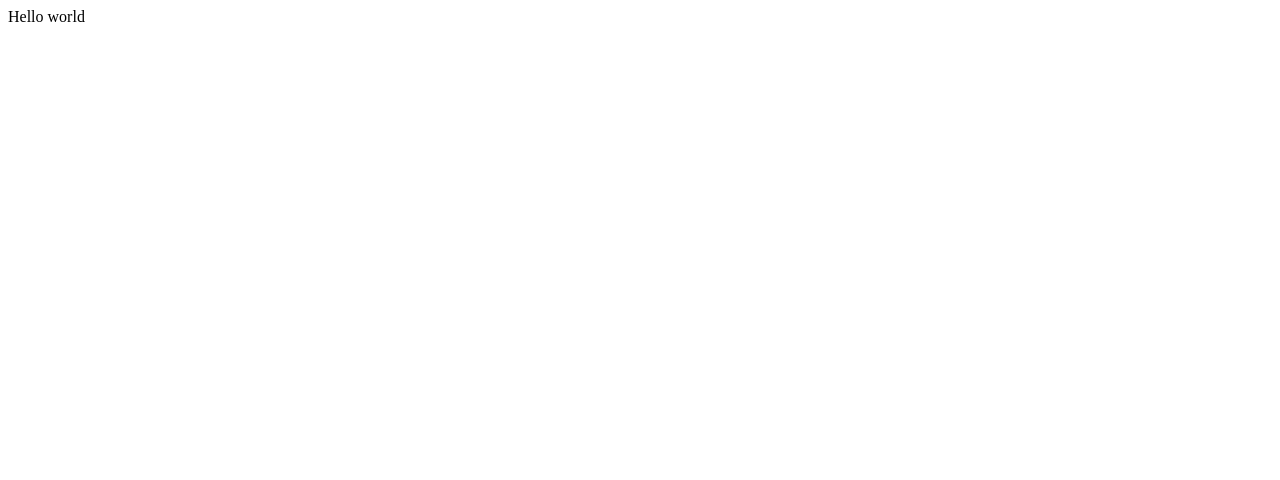
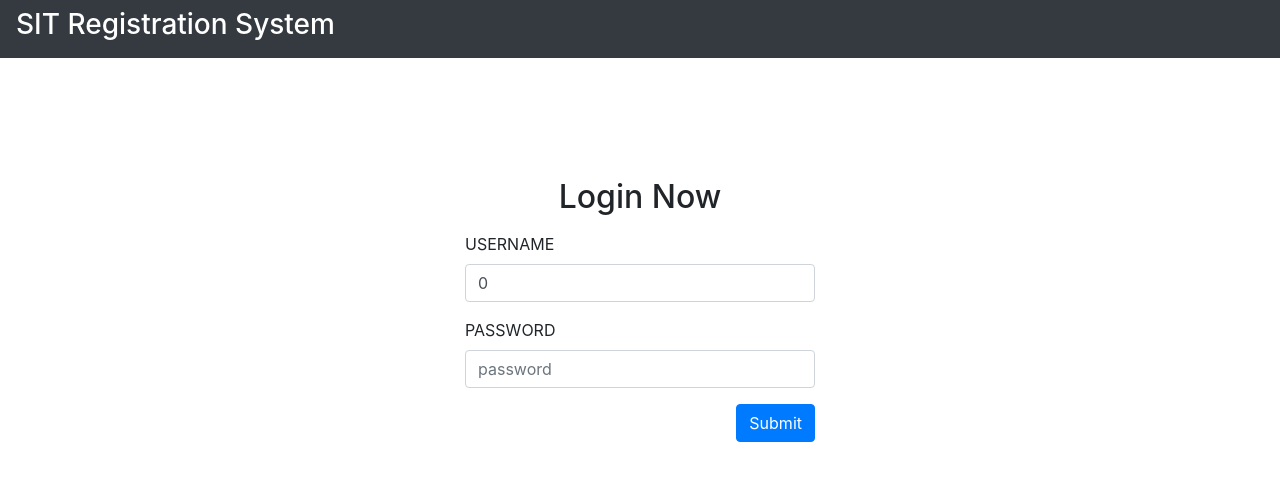
Before and after one commit to grizzly3ear/CloudNativeMidtermExam, a Next.js app in the folder WEB/: page / in a window 1280 px wide. Shown: the top 480 px of the page. Built offline with nearby package versions, Linux system fonts and the light colour scheme; no server answers.

Commit message:
[UPDATE] Web / user can enroll the subject

```diff
--- /dev/null
+++ b/WEB/components/Home.js
@@ -0,0 +1,19 @@
+import React from 'react'
+import NavBar from './NavBar'
+import SubjectList from './SubjectList'
+
+export default class extends React.Component{
+    constructor(props){
+        super(props)
+        this.state = {
+
+        }
+    }
+    render(){
+        return (
+            <div>
+                <SubjectList user={this.props.user}/>
+            </div>
+        )
+    }
+}
--- /dev/null
+++ b/WEB/components/Login.js
@@ -0,0 +1,68 @@
+import React from 'react'
+import axios from '../utils/axios'
+
+class Login extends React.Component {
+    constructor(props) {
+        super(props)
+        this.state = {
+            id: 0,
+            password: '',
+        }
+        this.onSubmit = this.onSubmit.bind(this)
+    }
+
+    async onSubmit(){
+        const data =await axios.post('/login', {
+            id: parseInt(this.state.id),
+            password: this.state.password
+        });
+        if(data.data.id){
+
+            this.props.setUser(data.data)
+        }
+        if(this.state.message == 'pass'){
+            window.location.href = '/home'
+        }
+
+        console.log({data}.data);
+    }
+    componentDidMount(){
+        console.log('mount')
+        if(this.state.message == 'pass'){
+            console.log('say hi')
+        }
+    }
+
+    render() {
+        return (
+            <div className="container">
+                <div className="row">
+                    <div className="col-md-4"></div>
+                    <div className="col-md-4 login-sec">
+                        <br />
+                        <br />
+                        <br />
+                        <br />
+                        <br />
+                        <h2 className="text-center">Login Now</h2>
+                            <div className="form-group">
+                                <p style={{color: 'red'}}>{(this.state.message=='fail'?'wrong username or password': '')}</p>
+                                <label for="exampleInputEmail1" className="text-uppercase">Username</label>
+                                <input type="text" onChange={(e) => {this.setState({id: e.target.value})}} value={this.state.id} className="form-control" placeholder="student id" name="id" />
+                            </div>
+                            <div className="form-group">
+                                <label for="exampleInputPassword1" className="text-uppercase">Password</label>
+                                <input type="password" onChange={(e) => {this.setState({password: e.target.value})}} value={this.state.password} className="form-control" placeholder="password" name="password" />
+                            </div>
+                            <div className="form-check">
+                                <button onClick = {this.onSubmit} className="btn btn-primary float-right">Submit</button>
+                            </div>
+
+                    </div>
+
+                </div>
+            </div>
+        )
+    }
+}
+export default Login;
--- /dev/null
+++ b/WEB/components/NavBar.js
@@ -0,0 +1,9 @@
+export default (props) => {
+    return (
+        <div>
+            <nav className="navbar navbar-dark bg-dark">
+                <h3 style={{color: 'white'}}>SIT Registration System</h3>
+            </nav>
+        </div>
+    )
+}
--- /dev/null
+++ b/WEB/components/Subject.js
@@ -0,0 +1,46 @@
+import React from 'react'
+import axios from '../utils/axios'
+
+class Subject extends React.Component {
+    constructor(props) {
+        super(props)
+        this.state = {
+
+        }
+    }
+
+    async enrollSubject(subjectId) {
+        console.log('====================================');
+        console.log(this.props.id + '   ' + subjectId);
+        console.log('====================================');
+        const { data } = await axios.post('/enroll', {
+            studentId: this.props.id,
+            subjectId: subjectId,
+            year: this.props.year
+
+        }, {
+                baseURL: 'http://localhost:8080'
+            })
+        console.log('finish enroll')
+        console.log('====================================');
+        console.log({ data });
+        console.log('====================================');
+    }
+
+    render() {
+
+        return (
+            <div className="row">
+                <div className="col-md-3"></div>
+                {console.log(this.props.data.id)}
+                <div className="col-md-2"><h5>{this.props.data.courseCode}</h5></div>
+                <div className="col-md-2"><h5>{this.props.data.courseName}</h5></div>
+                <div className="col-md-2"><h5>{this.props.data.lecturer}</h5></div>
+                <div className="col-md-2"><h5>{this.props.data.seat}</h5></div>
+                <button className="btn btn-primary" onClick={() => { this.enrollSubject(this.props.data.id) }} >Enroll!!</button>
+
+            </div>
+        )
+    }
+}
+export default Subject
--- /dev/null
+++ b/WEB/components/SubjectList.js
@@ -0,0 +1,47 @@
+import React from 'react'
+import Subject from './Subject'
+import axios from '../utils/axios'
+
+export default class extends React.Component {
+    constructor(props) {
+        super(props)
+        this.state = {
+            subjects: []
+        }
+        this.getList = this.getList.bind(this)
+    }
+    async getList() {
+        const data = await axios.get(`subject/${this.props.user.id}`, {
+            baseURL: 'http://localhost:8090'
+        })
+        console.log(data.data)
+        this.setState({
+            subjects: data.data
+        })
+    }
+    componentDidMount() {
+        this.getList()
+    }
+
+    render() {
+        const subjects = this.state.subjects.map(subject => {
+            return (
+                <Subject data={subject} key={subject.id} id={this.props.user.id} year={this.props.user.year} />
+            )
+        })
+        return (
+            <div>
+                <div className="row">
+                    <div className="col-md-3"></div>
+                    <div className="col-md-2"><h5>Course Code</h5></div>
+                    <div className="col-md-2"><h5>Course Name</h5></div>
+                    <div className="col-md-2"><h5>Lecturer</h5></div>
+                    <div className="col-md-2"><h5>Seat</h5></div>
+
+                </div>
+                {subjects}
+            </div>
+
+        )
+    }
+}
--- a/WEB/package.json
+++ b/WEB/package.json
@@ -10,7 +10,8 @@
     "next": "^6.0.2",
     "nextjs": "^0.0.3",
     "react": "^16.4.1",
-    "react-dom": "^16.4.1"
+    "react-dom": "^16.4.1",
+    "styled-components": "^4.0.2"
   },
   "scripts": {
     "dev": "next",
--- /dev/null
+++ b/WEB/pages/_document.js
@@ -0,0 +1,45 @@
+import Document, { Head, Main, NextScript } from 'next/document'
+import { ServerStyleSheet } from 'styled-components'
+
+const { API_URL, URL, SOCKET_URL } = process.env
+const env = { API_URL, URL, SOCKET_URL }
+
+export default class MyDocument extends Document {
+    constructor() {
+        super()
+        this.state = {
+            user: ''
+        }
+    }
+    static async getInitialProps(ctx) {
+        const { renderPage } = ctx
+        const props = await Document.getInitialProps(ctx)
+        const sheet = new ServerStyleSheet()
+        const page = renderPage(App => props => sheet.collectStyles(<App {...props} />))
+        const styleTags = sheet.getStyleElement()
+        return { ...page, styleTags, ...props }
+    }
+    setUser(data){
+        this.setState({
+            user: data
+        })
+    }
+    render() {
+        return (
+            <html>
+                <Head>
+                    <link rel="stylesheet" href="https://stackpath.bootstrapcdn.com/bootstrap/4.1.3/css/bootstrap.min.css" integrity="sha384-MCw98/SFnGE8fJT3GXwEOngsV7Zt27NXFoaoApmYm81iuXoPkFOJwJ8ERdknLPMO" crossorigin="anonymous" />
+                    <script src="https://code.jquery.com/jquery-3.3.1.slim.min.js" integrity="sha384-q8i/X+965DzO0rT7abK41JStQIAqVgRVzpbzo5smXKp4YfRvH+8abtTE1Pi6jizo" crossorigin="anonymous"></script>
+                    <script src="https://cdnjs.cloudflare.com/ajax/libs/popper.js/1.14.3/umd/popper.min.js" integrity="sha384-ZMP7rVo3mIykV+2+9J3UJ46jBk0WLaUAdn689aCwoqbBJiSnjAK/l8WvCWPIPm49" crossorigin="anonymous"></script>
+                    <script src="https://stackpath.bootstrapcdn.com/bootstrap/4.1.3/js/bootstrap.min.js" integrity="sha384-ChfqqxuZUCnJSK3+MXmPNIyE6ZbWh2IMqE241rYiqJxyMiZ6OW/JmZQ5stwEULTy" crossorigin="anonymous"></script>
+                    <link rel="stylesheet" href="https://cdnjs.cloudflare.com/ajax/libs/font-awesome/4.7.0/css/font-awesome.min.css" />
+                    {this.props.styleTags}
+                </Head>
+                <body>
+                    <Main setUser ={this.setUser}/>
+                    <NextScript />
+                </body>
+            </html>
+        )
+    }
+}
--- a/WEB/pages/index.js
+++ b/WEB/pages/index.js
@@ -1,10 +1,32 @@
 import React from 'react'
+import Login from '../components/Login'
+import NavBar from '../components/NavBar'
+import Home from '../components/Home'
 
 export default class extends React.Component{
-    constructor(){
-        super()
+    constructor(props){
+        super(props)
+        this.state = {
+            user: '',
+            page: ''
+        }
+        this.setUser = this.setUser.bind(this)
+    }
+    setUser(data){
+        this.setState({
+            user: data,
+            page: 'home'
+        })
     }
     render(){
-        return <div>Hello world</div>
+        let content = ''
+        switch(this.state.page){
+            case '': content = <Login setUser = {this.setUser}/>; break;
+            case 'home': content = <Home user = {this.state.user}/>
+        }
+        return (<div>
+            <NavBar />
+            {content}
+        </div>)
     }
 }
--- a/WEB/utils/axios.js
+++ b/WEB/utils/axios.js
@@ -1,7 +1,7 @@
 import axios from 'axios'
 
 const instance = axios.create({
-    baseURL: 'http://',
+    baseURL: 'http://localhost:8100',
     header: {
 
     }
```
Also changed, not shown: 1 other file (tests, documents, lock files or other folders).
